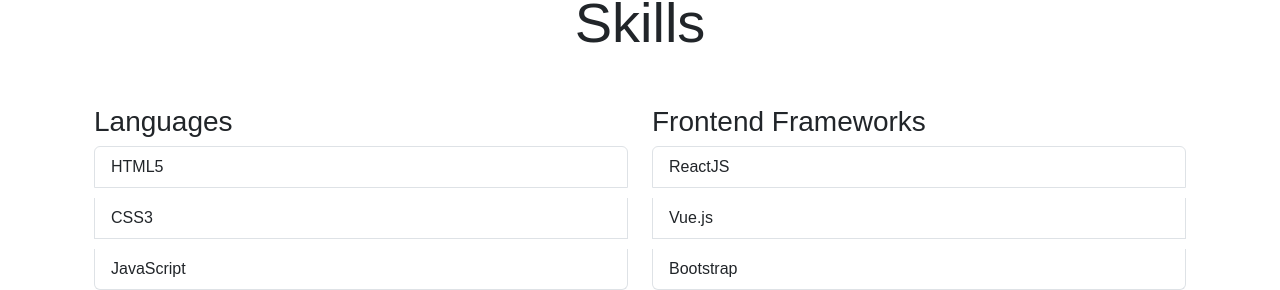
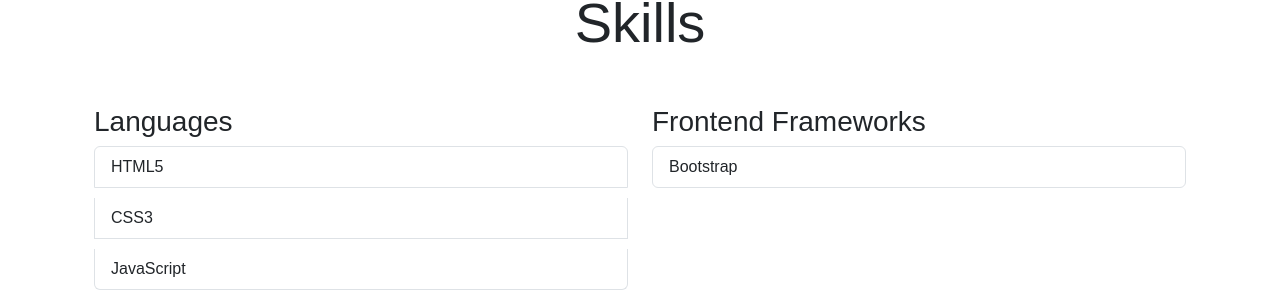
Before and after one commit to Vivek7411/Portfolio, a plain HTML site: page index.html in a window 1280 px wide. Shown: the part 1281-1571 px from the top of the page. Drawn offline with nearby package versions, Linux system fonts and the light colour scheme.

Commit message:
made some changes in skills

```diff
--- a/index.html
+++ b/index.html
@@ -102,8 +102,8 @@
           <div class="col-md-6">
             <h3>Frontend Frameworks</h3>
             <ul class="list-group">
-              <li class="list-group-item">ReactJS</li>
-              <li class="list-group-item">Vue.js</li>
+              <!-- <li class="list-group-item">ReactJS</li>
+              <li class="list-group-item">Vue.js</li> -->
               <li class="list-group-item">Bootstrap</li>
 
             </ul>
```
